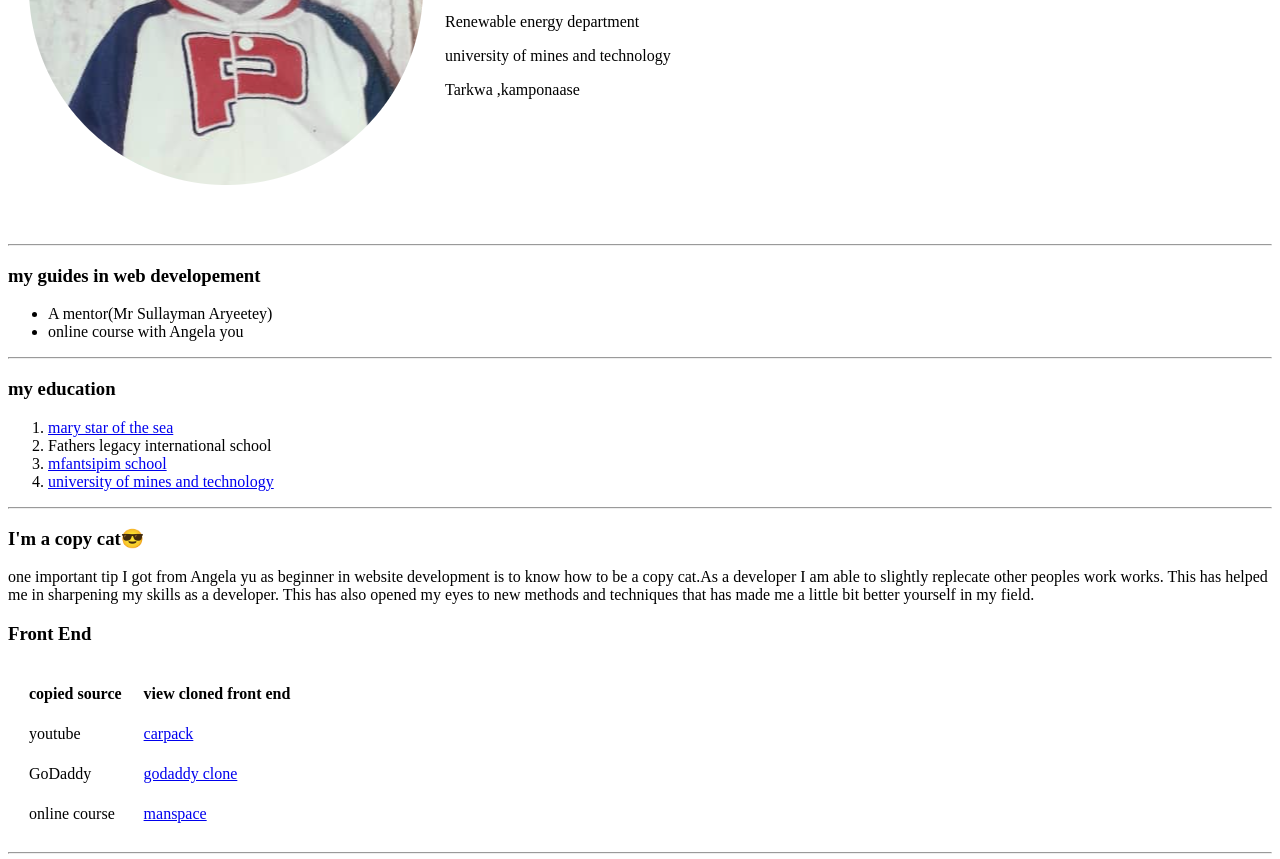
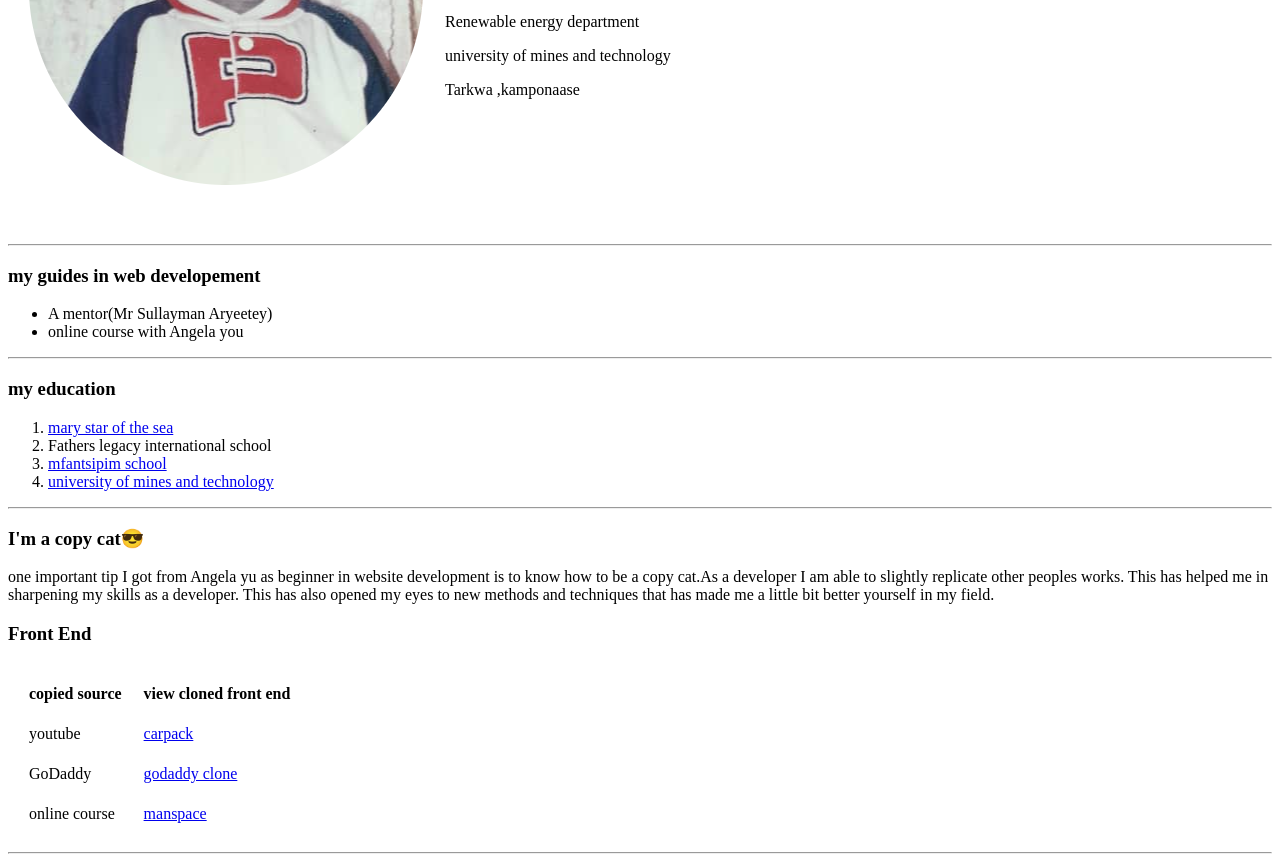
Before and after one commit to ugly-monk/cv, a plain HTML site: page index.html in a window 1280 px wide. Shown: the part 238-1097 px from the top of the page. Drawn offline with Linux system fonts and the light colour scheme.

Commit message:
Update index.html

```diff
--- a/index.html
+++ b/index.html
@@ -53,7 +53,7 @@
     <p>
       one important tip I got from Angela yu as beginner in website development
       is to know how to be a copy cat.As a developer I am able to slightly
-      replecate other peoples work works. This has helped me in sharpening my
+      replicate other peoples works. This has helped me in sharpening my
       skills as a developer. This has also opened my eyes to new methods and
       techniques that has made me a little bit better yourself in my field.
     </p>
```
